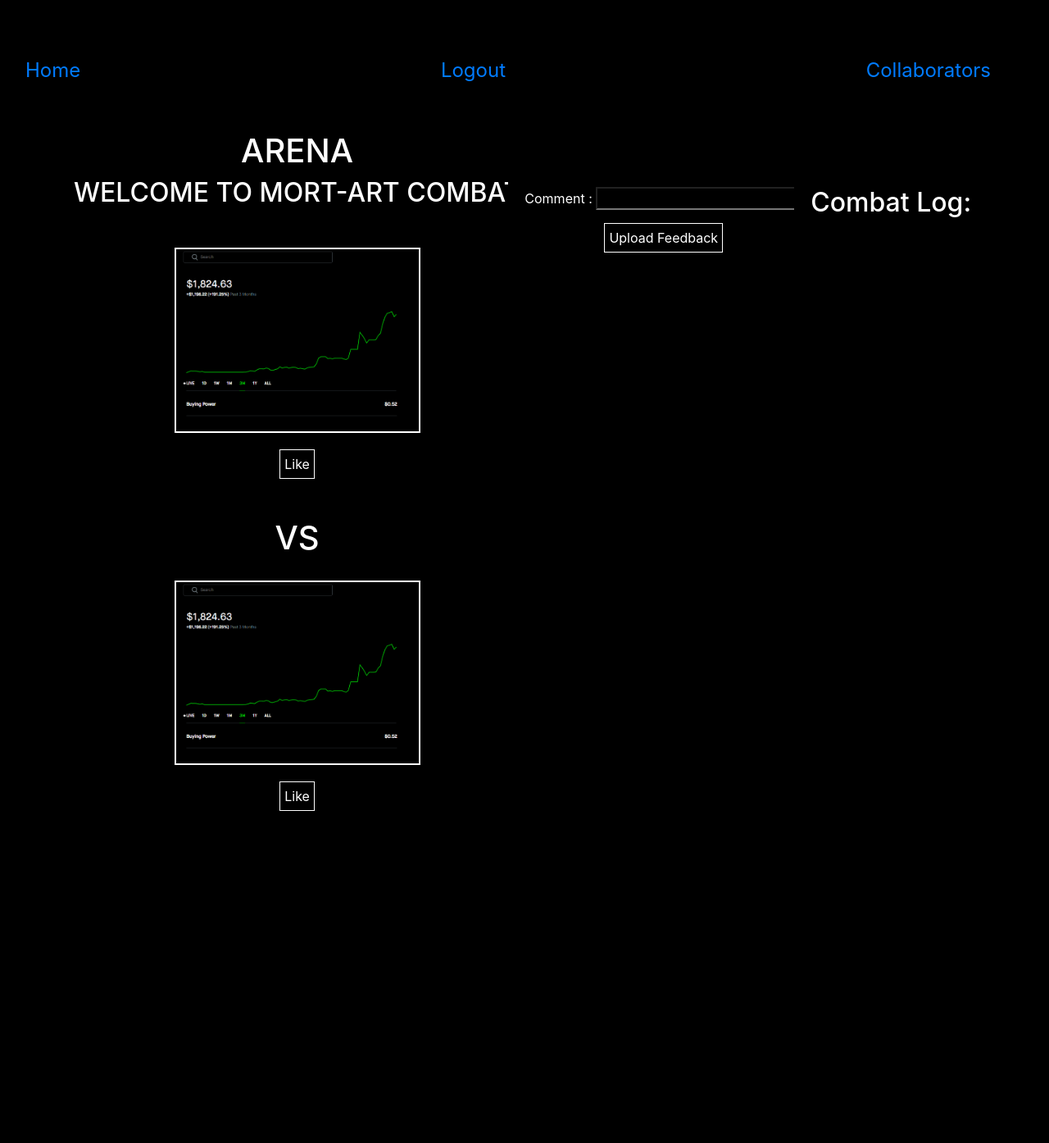
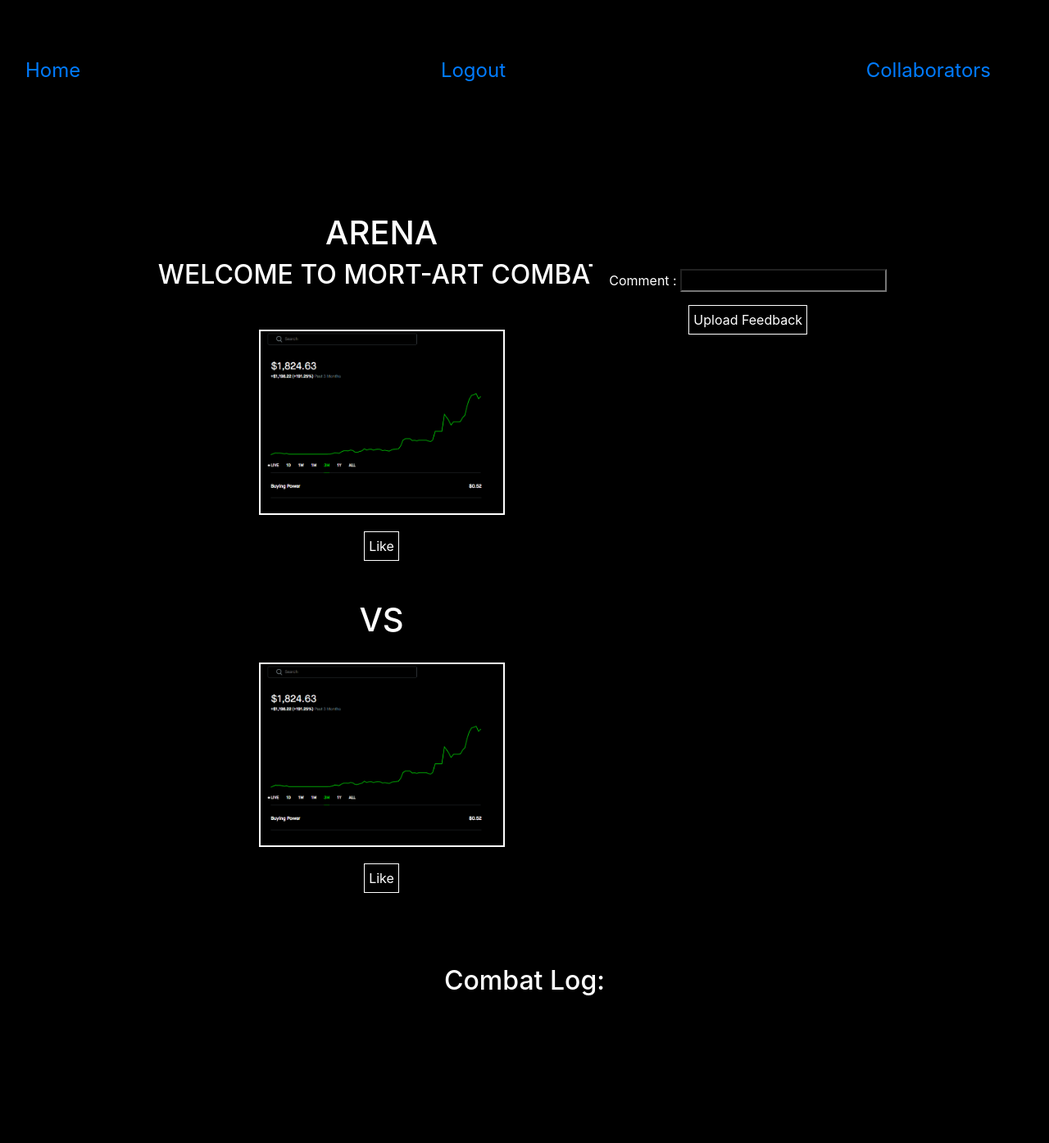
Before and after one commit to ArnoldTingSu/artOff, a Django app: template group_project/artOff/templates/arena.html in a window 1280 px wide. Shown: the whole page at 82% size. Before the commit the page ends 989 px from the top, so only its background shows below. Run offline with Django 3.2, Linux system fonts and the light colour scheme; the template is opened without the code that fills it: values that come from a table or form of the project are taken from there, others are empty; data comes from the database, SQL or seed files in the repository; parts of the project's set-up code (start-up, migrations or seed data) failed here and were passed over; some libraries are stand-ins or nearby versions.

Commit message:
commit4321af

```diff
--- a/group_project/artOff/templates/arena.html
+++ b/group_project/artOff/templates/arena.html
@@ -17,7 +17,7 @@
             <a href="/logout">Logout</a>
             <a href="/collaborators">Collaborators</a>
         </div>
-        <div class="row justify-content-center mt-5">
+        <div class="row justify-content-center mt-5" style="padding: 100px;">
             <div class="text-center">
                 <h1>ARENA</h1>
                 <h2>WELCOME TO MORT-ART COMBAT</h2>
```
